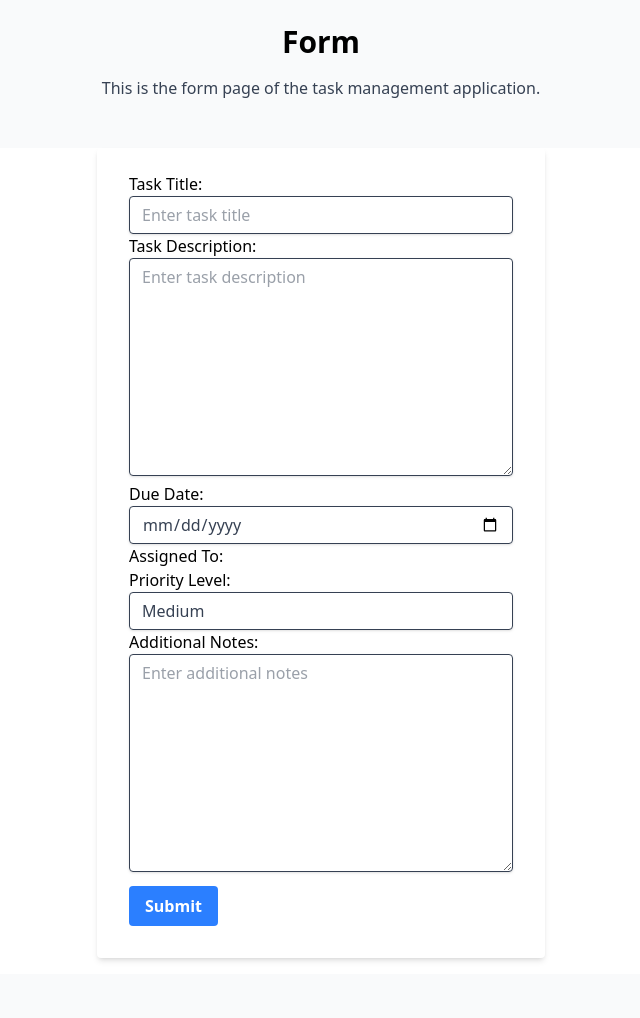
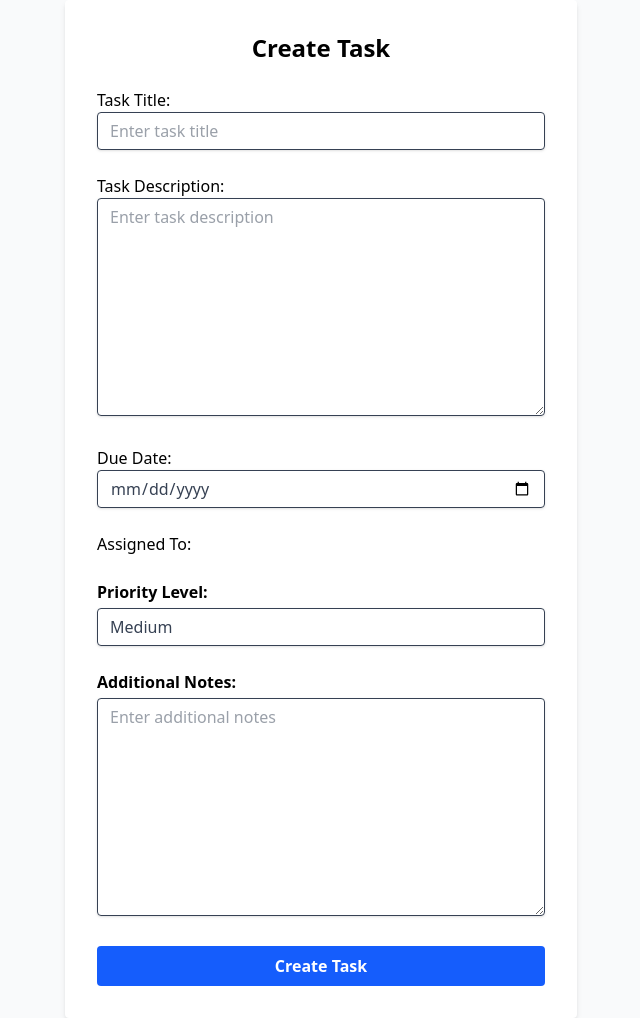
Before and after one commit to Abdullah149081/Django, a Django app: page /tasks/create_task/ in a window 1280 px wide. Shown: the whole page, without its empty margins (319-959 px from the left). Before the commit the page ends 961 px from the top, so only its background shows below. Run offline with Django 5.2, Linux system fonts and the light colour scheme; data that the repository does not hold is empty; some libraries are stand-ins or nearby versions.

Commit message:
feat: Implement task update and delete functionality; enhance task form and manager dashboard

```diff
--- a/task-management/tasks/templates/form.html
+++ b/task-management/tasks/templates/form.html
@@ -2,60 +2,82 @@
 {% load static tailwind_tags %}
 <html lang="en">
     <head>
-        <meta charset="UTF-8">
-        <meta name="viewport" content="width=device-width, initial-scale=1.0">
-        <meta name="description" content="Task management application.">
-        <meta name="keywords" content="task, management, django, project">
-        <title>Form</title>
-        <script defer src="https://unpkg.com/alpinejs@3.x.x/dist/cdn.min.js"></script>
+        <meta charset="UTF-8" />
+        <meta name="viewport" content="width=device-width, initial-scale=1" />
+        <title>
+            {% if is_create %}
+                Create Task
+            {% else %}
+                Update Task
+            {% endif %}
+        </title>
         {% tailwind_css %}
     </head>
-    <body>
-        <main>
+    <body class="bg-gray-50 min-h-screen flex items-center justify-center">
+        <main class="bg-white p-8 rounded shadow-md w-full max-w-lg">
+            <h1 class="text-2xl font-bold mb-6 text-center">
+                {% if is_create %}
+                    Create Task
+                {% else %}
+                    Update Task
+                {% endif %}
+            </h1>
             {% if messages %}
                 {% for message in messages %}
-                    <div x-data="{ show: true }"
-                         x-init="setTimeout(() => show = false, 3000)"
-                         x-show="show"
-                         class="bg-green-100 border border-green-400 text-green-700 px-4 py-3 rounded relative mb-4 transition-opacity duration-500 ease-in-out"
+                    <div class="mb-4 px-4 py-3 rounded {{ message.tags|yesno:'bg-green-100 border-green-400 text-green-700,bg-red-100 border-red-400 text-red-700' }}"
                          role="alert">
-                        <strong class="font-bold">{{ message.tags|title }}!</strong>
-                        <span class="block sm:inline">{{ message }}</span>
+                        <strong class="font-semibold">{{ message.tags|title }}:</strong>
+                        <span>{{ message }}</span>
                     </div>
                 {% endfor %}
             {% endif %}
-            <div class="bg-gray-50 p-6 flex flex-col items-center">
-                <h1 class="text-3xl font-bold mb-4">Form</h1>
-                <p class="mb-6 text-gray-700">This is the form page of the task management application.</p>
-            </div>
             <form method="post"
-                  action="{% url 'create_task' %}"
-                  class="bg-white shadow-md rounded px-8 pt-6 pb-8 mb-4 max-w-md mx-auto">
+                  action="{% if is_create %}{% url 'create_task' %}{% else %}{% endif %}"
+                  class="space-y-6">
                 {% csrf_token %}
-                {{ form.as_p }}
-                {{ task_detail_form.as_p }}
-                <input type="submit"
-                       value="Submit"
-                       class="mt-2 bg-blue-500 hover:bg-blue-700 text-white font-bold py-2 px-4 rounded focus:outline-none focus:shadow-outline cursor-pointer">
-                {% comment %} <div class="mb-4">
-                    <label for="task" class="block text-gray-700 text-sm font-bold mb-2">Task:</label>
-                    <input type="text" id="task" name="task" required class="shadow appearance-none border rounded w-full py-2 px-3 text-gray-700 leading-tight focus:outline-none focus:shadow-outline">
+                <!-- Task Form Fields -->
+                {{ task_form.non_field_errors }}
+                <div>
+                    {{ task_form.title.label_tag }}
+                    {{ task_form.title }}
+                    {% for error in task_form.title.errors %}<p class="text-red-600 text-sm">{{ error }}</p>{% endfor %}
                 </div>
-                <div class="mb-4">
-                    <label for="assigned_to" class="block text-gray-700 text-sm font-bold mb-2">Assigned To:</label>
-                    <input type="text" id="assigned_to" name="assigned_to" required class="shadow appearance-none border rounded w-full py-2 px-3 text-gray-700 leading-tight focus:outline-none focus:shadow-outline">
+                <div>
+                    {{ task_form.description.label_tag }}
+                    {{ task_form.description }}
+                    {% for error in task_form.description.errors %}<p class="text-red-600 text-sm">{{ error }}</p>{% endfor %}
                 </div>
-                <div class="mb-6">
-                    <label for="priority" class="block text-gray-700 text-sm font-bold mb-2">Priority:</label>
-                    <select id="priority" name="priority" class="block appearance-none w-full bg-white border border-gray-300 hover:border-gray-400 px-4 py-2 pr-8 rounded leading-tight focus:outline-none focus:shadow-outline">
-                        <option value="H">High</option>
-                        <option value="M">Medium</option>
-                        <option value="L">Low</option>
-                    </select>
+                <div>
+                    {{ task_form.due_date.label_tag }}
+                    {{ task_form.due_date }}
+                    {% for error in task_form.due_date.errors %}<p class="text-red-600 text-sm">{{ error }}</p>{% endfor %}
                 </div>
-                <div class="flex items-center justify-between">
-                    <input type="submit" value="Submit" class="bg-blue-500 hover:bg-blue-700 text-white font-bold py-2 px-4 rounded focus:outline-none focus:shadow-outline cursor-pointer">
-                </div> {% endcomment %}
+                <div>
+                    {{ task_form.assigned_to.label_tag }}
+                    {{ task_form.assigned_to }}
+                    {% for error in task_form.assigned_to.errors %}<p class="text-red-600 text-sm">{{ error }}</p>{% endfor %}
+                </div>
+                <!-- TaskDetail Form Fields -->
+                <div>
+                    <label for="{{ task_detail_form.priority.id_for_label }}"
+                           class="block font-semibold mb-1">{{ task_detail_form.priority.label }}:</label>
+                    {{ task_detail_form.priority }}
+                    {% for error in task_detail_form.priority.errors %}<p class="text-red-600 text-sm">{{ error }}</p>{% endfor %}
+                </div>
+                <div>
+                    <label for="{{ task_detail_form.notes.id_for_label }}"
+                           class="block font-semibold mb-1">{{ task_detail_form.notes.label }}:</label>
+                    {{ task_detail_form.notes }}
+                    {% for error in task_detail_form.notes.errors %}<p class="text-red-600 text-sm">{{ error }}</p>{% endfor %}
+                </div>
+                <button type="submit"
+                        class="w-full bg-blue-600 hover:bg-blue-700 text-white font-bold py-2 px-4 rounded focus:outline-none focus:ring-2 focus:ring-blue-500">
+                    {% if is_create %}
+                        Create Task
+                    {% else %}
+                        Update Task
+                    {% endif %}
+                </button>
             </form>
         </main>
     </body>
--- a/task-management/tasks/urls.py
+++ b/task-management/tasks/urls.py
@@ -1,5 +1,12 @@
 from django.urls import path
-from tasks.views import manager_dashboard, user_dashboard, create_task, view_tasks
+from tasks.views import (
+    manager_dashboard,
+    user_dashboard,
+    create_task,
+    view_tasks,
+    update_task,
+    delete_task,
+)
 from debug_toolbar.toolbar import debug_toolbar_urls
 
 
@@ -10,4 +17,6 @@ urlpatterns = [
     path(
         "view_tasks/", view_tasks, name="view_tasks"
     ),  # Assuming view_tasks is the correct view for this URL
+    path("update_task/<int:task_id>/", update_task, name="update_task"),
+    path("delete_task/<int:task_id>/", delete_task, name="delete_task"),
 ] + debug_toolbar_urls()  # Include Debug Toolbar URLs if installed
--- a/task-management/tasks/views.py
+++ b/task-management/tasks/views.py
@@ -1,10 +1,12 @@
 from django.shortcuts import render, redirect
 from django.http import HttpResponse
 from tasks.forms import TaskForms, TaskDetailForm
-from tasks.models import Employee, Task
+from tasks.models import Employee, Task, TaskDetail
 from django.contrib import messages
 from django.db.models import Count, Q
 from django.db import transaction
+from django.shortcuts import get_object_or_404
+from django.views.decorators.http import require_http_methods
 
 
 # Create your views here.
@@ -52,46 +54,25 @@ def manager_dashboard(request):
 
 
 def user_dashboard(request):
+
     return render(request, "dashboard/user-dashboard.html")
 
 
-def create_task(request):
+@require_http_methods(["GET", "POST"])
+def delete_task(request, task_id):
     """
-    View to create a new task.
-    Handles both Task and TaskDetail forms in a single transaction.
-    On success, redirects and shows a success message.
-
-    transaction.atomic() is used to ensure that both forms are saved together,
-    and if any error occurs, the transaction is rolled back to maintain data integrity.
+    View to delete a task with confirmation and error handling.
     """
+    task = get_object_or_404(Task, id=task_id)
     if request.method == "POST":
-        form = TaskForms(request.POST)
-        task_detail_form = TaskDetailForm(request.POST)
-        if form.is_valid() and task_detail_form.is_valid():
-            try:
-                with transaction.atomic():
-                    task = form.save()
-                    task_detail = task_detail_form.save(commit=False)
-                    task_detail.task = task
-                    task_detail.save()
-                messages.success(request, "Task created successfully!")
-                return redirect("create_task")
-            except Exception as e:
-                messages.error(request, f"Error creating task: {e}")
-        else:
-            messages.error(request, "Please correct the errors below.")
-    else:
-        form = TaskForms()
-        task_detail_form = TaskDetailForm()
-
-    return render(
-        request,
-        "form.html",
-        {
-            "form": form,
-            "task_detail_form": task_detail_form,
-        },
-    )
+        try:
+            task.delete()
+            messages.success(request, "Task deleted successfully!")
+            return redirect("manager_dashboard")
+        except Exception as e:
+            messages.error(request, f"Error deleting task: {e}")
+            return redirect("manager_dashboard")
+    return render(request, "manager_dashboard.html", {"task": task})
 
 
 def view_tasks(request):
@@ -100,3 +81,64 @@ def view_tasks(request):
     """
     tasks = Task.objects.filter(status=Task.IN_PROGRESS)
     return render(request, "show.html", {"tasks": tasks})
+
+
+def create_task(request):
+    if request.method == "POST":
+        task_form = TaskForms(request.POST)
+        task_detail_form = TaskDetailForm(request.POST)
+        if task_form.is_valid() and task_detail_form.is_valid():
+            task = task_form.save(commit=False)  # <-- commit=False here
+            task_detail = task_detail_form.save(commit=False)
+            task.save()  # <-- save model instance first
+            task_form.save_m2m()  # <-- now save many-to-many
+            task_detail.task = task
+            task_detail.save()
+            messages.success(request, "Task created successfully!")
+            return redirect("manager_dashboard")
+        else:
+            messages.error(request, "Please correct the errors below.")
+    else:
+        task_form = TaskForms()
+        task_detail_form = TaskDetailForm()
+
+    return render(
+        request,
+        "form.html",
+        {
+            "task_form": task_form,
+            "task_detail_form": task_detail_form,
+            "is_create": True,
+        },
+    )
+
+
+def update_task(request, task_id):
+    task = Task.objects.get(id=task_id)
+    try:
+        task_detail = task.detail
+    except TaskDetail.DoesNotExist:
+        task_detail = None
+
+    if request.method == "POST":
+        task_form = TaskForms(request.POST, instance=task)
+        task_detail_form = TaskDetailForm(request.POST, instance=task_detail)
+        if task_form.is_valid() and task_detail_form.is_valid():
+            task = task_form.save(commit=False)
+            task_detail = task_detail_form.save(commit=False)
+            task_detail.task = task
+            task.save()
+            # Save the many-to-many data properly:
+            task_form.save_m2m()
+            task_detail.save()
+
+            messages.success(request, "Task Updated Successfully")
+            return redirect("manager_dashboard")
+        else:
+            messages.error(request, "Please correct the errors below.")
+    else:
+        task_form = TaskForms(instance=task)
+        task_detail_form = TaskDetailForm(instance=task_detail)
+
+    context = {"task_form": task_form, "task_detail_form": task_detail_form}
+    return render(request, "form.html", context)
--- a/task-management/theme/static/css/dist/styles.css
+++ b/task-management/theme/static/css/dist/styles.css
@@ -8,7 +8,10 @@
     --font-mono: ui-monospace, SFMono-Regular, Menlo, Monaco, Consolas, "Liberation Mono",
       "Courier New", monospace;
     --color-red-100: oklch(93.6% 0.032 17.717);
+    --color-red-400: oklch(70.4% 0.191 22.216);
     --color-red-500: oklch(63.7% 0.237 25.331);
+    --color-red-600: oklch(57.7% 0.245 27.325);
+    --color-red-700: oklch(50.5% 0.213 27.518);
     --color-red-800: oklch(44.4% 0.177 26.899);
     --color-yellow-100: oklch(97.3% 0.071 103.193);
     --color-yellow-500: oklch(79.5% 0.184 86.047);
@@ -37,6 +40,7 @@
     --color-white: #fff;
     --spacing: 0.25rem;
     --container-md: 28rem;
+    --container-lg: 32rem;
     --text-xs: 0.75rem;
     --text-xs--line-height: calc(1 / 0.75);
     --text-sm: 0.875rem;
@@ -250,6 +254,9 @@
   .grid {
     display: grid;
   }
+  .inline {
+    display: inline;
+  }
   .table {
     display: table;
   }
@@ -269,14 +276,8 @@
   .h-10 {
     height: calc(var(--spacing) * 10);
   }
-  .min-h-2 {
-    min-height: calc(var(--spacing) * 2);
-  }
-  .min-h-5 {
-    min-height: calc(var(--spacing) * 5);
-  }
-  .min-h-24 {
-    min-height: calc(var(--spacing) * 24);
+  .min-h-screen {
+    min-height: 100vh;
   }
   .w-2 {
     width: calc(var(--spacing) * 2);
@@ -295,6 +296,9 @@
   }
   .max-w-\[1400px\] {
     max-width: 1400px;
+  }
+  .max-w-lg {
+    max-width: var(--container-lg);
   }
   .max-w-md {
     max-width: var(--container-md);
@@ -342,6 +346,11 @@
     --tw-space-y-reverse: 0;
     margin-block-start: calc(calc(var(--spacing) * 4) * var(--tw-space-y-reverse));
     margin-block-end: calc(calc(var(--spacing) * 4) * calc(1 - var(--tw-space-y-reverse)));
+  }
+  :where(.space-y-6 > :not(:last-child)) {
+    --tw-space-y-reverse: 0;
+    margin-block-start: calc(calc(var(--spacing) * 6) * var(--tw-space-y-reverse));
+    margin-block-end: calc(calc(var(--spacing) * 6) * calc(1 - var(--tw-space-y-reverse)));
   }
   :where(.-space-x-2 > :not(:last-child)) {
     --tw-space-x-reverse: 0;
@@ -391,6 +400,9 @@
   .border-green-400 {
     border-color: var(--color-green-400);
   }
+  .border-red-400 {
+    border-color: var(--color-red-400);
+  }
   .border-white {
     border-color: var(--color-white);
   }
@@ -402,6 +414,9 @@
   }
   .bg-blue-500 {
     background-color: var(--color-blue-500);
+  }
+  .bg-blue-600 {
+    background-color: var(--color-blue-600);
   }
   .bg-gray-50 {
     background-color: var(--color-gray-50);
@@ -448,6 +463,9 @@
   .p-6 {
     padding: calc(var(--spacing) * 6);
   }
+  .p-8 {
+    padding: calc(var(--spacing) * 8);
+  }
   .px-2 {
     padding-inline: calc(var(--spacing) * 2);
   }
@@ -480,6 +498,9 @@
   }
   .pb-8 {
     padding-bottom: calc(var(--spacing) * 8);
+  }
+  .text-center {
+    text-align: center;
   }
   .text-left {
     text-align: left;
@@ -544,6 +565,12 @@
   .text-purple-600 {
     color: var(--color-purple-600);
   }
+  .text-red-600 {
+    color: var(--color-red-600);
+  }
+  .text-red-700 {
+    color: var(--color-red-700);
+  }
   .text-red-800 {
     color: var(--color-red-800);
   }
@@ -598,6 +625,18 @@
     .hover\:bg-gray-100:hover {
       background-color: var(--color-gray-100);
     }
+  }
+  @media (hover: hover) {
+    .hover\:underline:hover {
+      text-decoration-line: underline;
+    }
+  }
+  .focus\:ring-2:focus {
+    --tw-ring-shadow: var(--tw-ring-inset,) 0 0 0 calc(2px + var(--tw-ring-offset-width)) var(--tw-ring-color, currentcolor);
+    box-shadow: var(--tw-inset-shadow), var(--tw-inset-ring-shadow), var(--tw-ring-offset-shadow), var(--tw-ring-shadow), var(--tw-shadow);
+  }
+  .focus\:ring-blue-500:focus {
+    --tw-ring-color: var(--color-blue-500);
   }
   .focus\:outline-none:focus {
     --tw-outline-style: none;
```
Also changed, not shown: task-management/tasks/templates/dashboard/manager-dashboard.html (+8 -0 lines).
